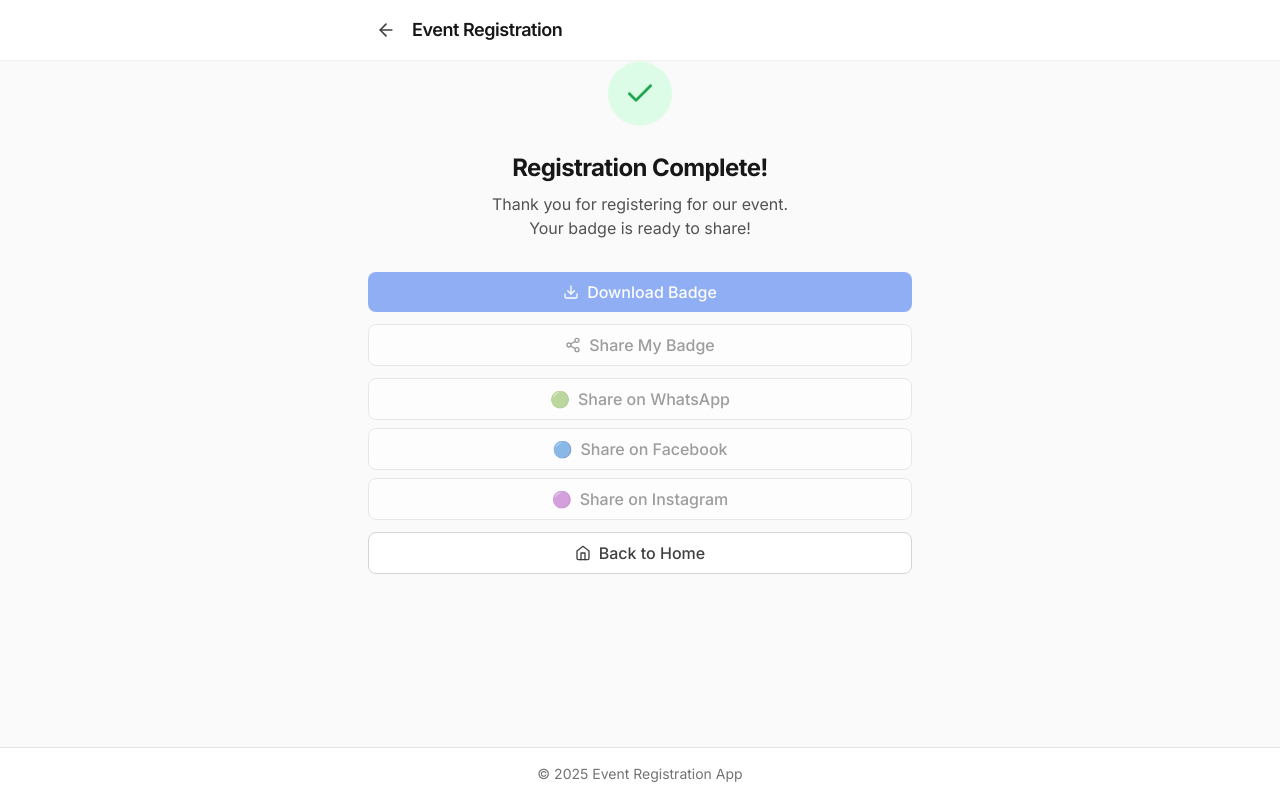
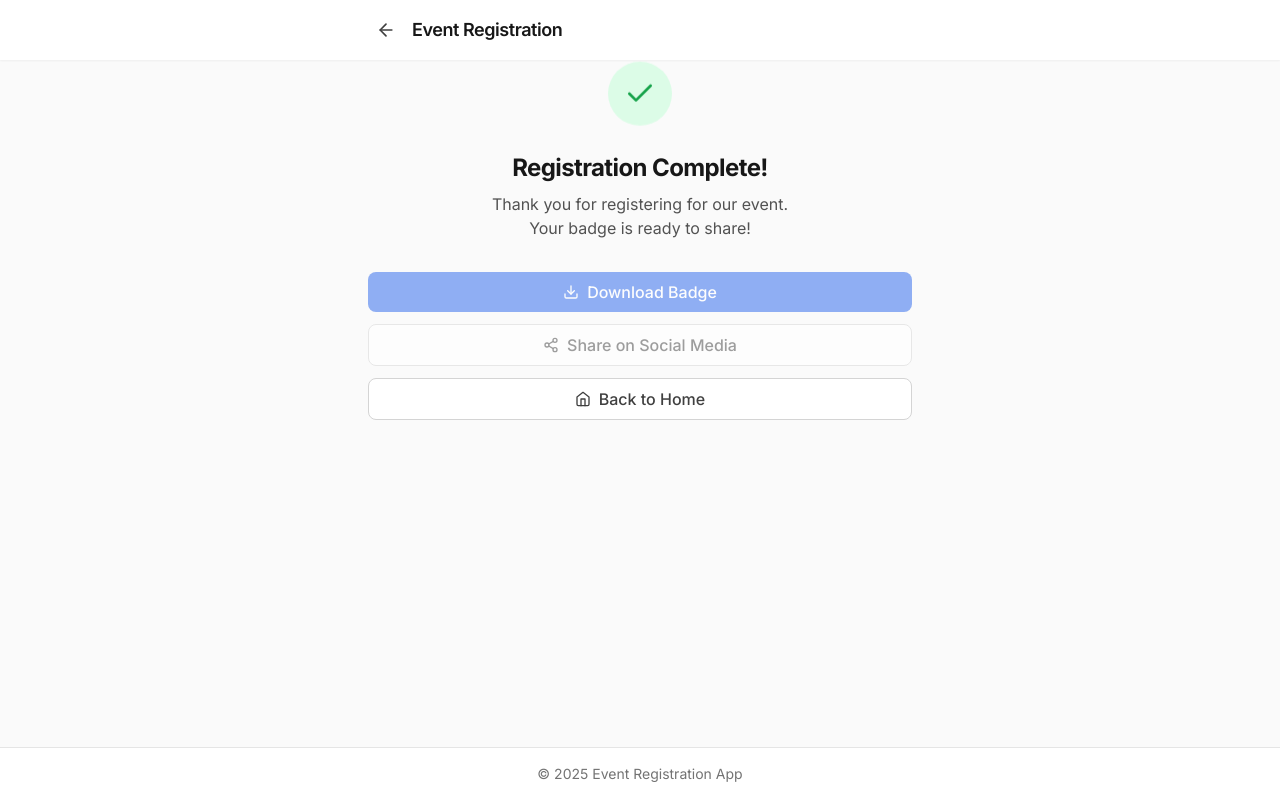
Before and after one commit to fuadaslam/EventReg, a React (Vite) app: page /success in a window 1280 px wide. Built offline with nearby package versions, Linux system fonts and the light colour scheme.

Commit message:
first commit1

```diff
--- a/src/pages/SuccessPage.tsx
+++ b/src/pages/SuccessPage.tsx
@@ -114,46 +114,8 @@ const SuccessPage: React.FC = () => {
           disabled={!badgeImage}
         >
           <Share2 className="h-4 w-4 mr-2" />
-          Share My Badge
+          Share on Social Media
         </button>
-
-        <div className="flex flex-col gap-2 mt-2">
-          <button
-            className="btn-outline w-full flex items-center justify-center"
-            disabled={!badgeImage}
-            onClick={() => {
-              const url = `https://wa.me/?text=I'm%20participating%20in%20the%20event!%20Check%20out%20my%20badge%3A%20${encodeURIComponent(
-                badgeImage || ""
-              )}`;
-              window.open(url, "_blank");
-            }}
-          >
-            <span className="mr-2">🟢</span> Share on WhatsApp
-          </button>
-          <button
-            className="btn-outline w-full flex items-center justify-center"
-            disabled={!badgeImage}
-            onClick={() => {
-              const url = `https://www.facebook.com/sharer/sharer.php?u=${encodeURIComponent(
-                badgeImage || ""
-              )}`;
-              window.open(url, "_blank");
-            }}
-          >
-            <span className="mr-2">🔵</span> Share on Facebook
-          </button>
-          <button
-            className="btn-outline w-full flex items-center justify-center"
-            disabled={!badgeImage}
-            onClick={() => {
-              alert(
-                "Instagram does not support direct web sharing. Please download your badge and upload it manually to Instagram."
-              );
-            }}
-          >
-            <span className="mr-2">🟣</span> Share on Instagram
-          </button>
-        </div>
 
         <button
           onClick={() => navigate("/")}
```
